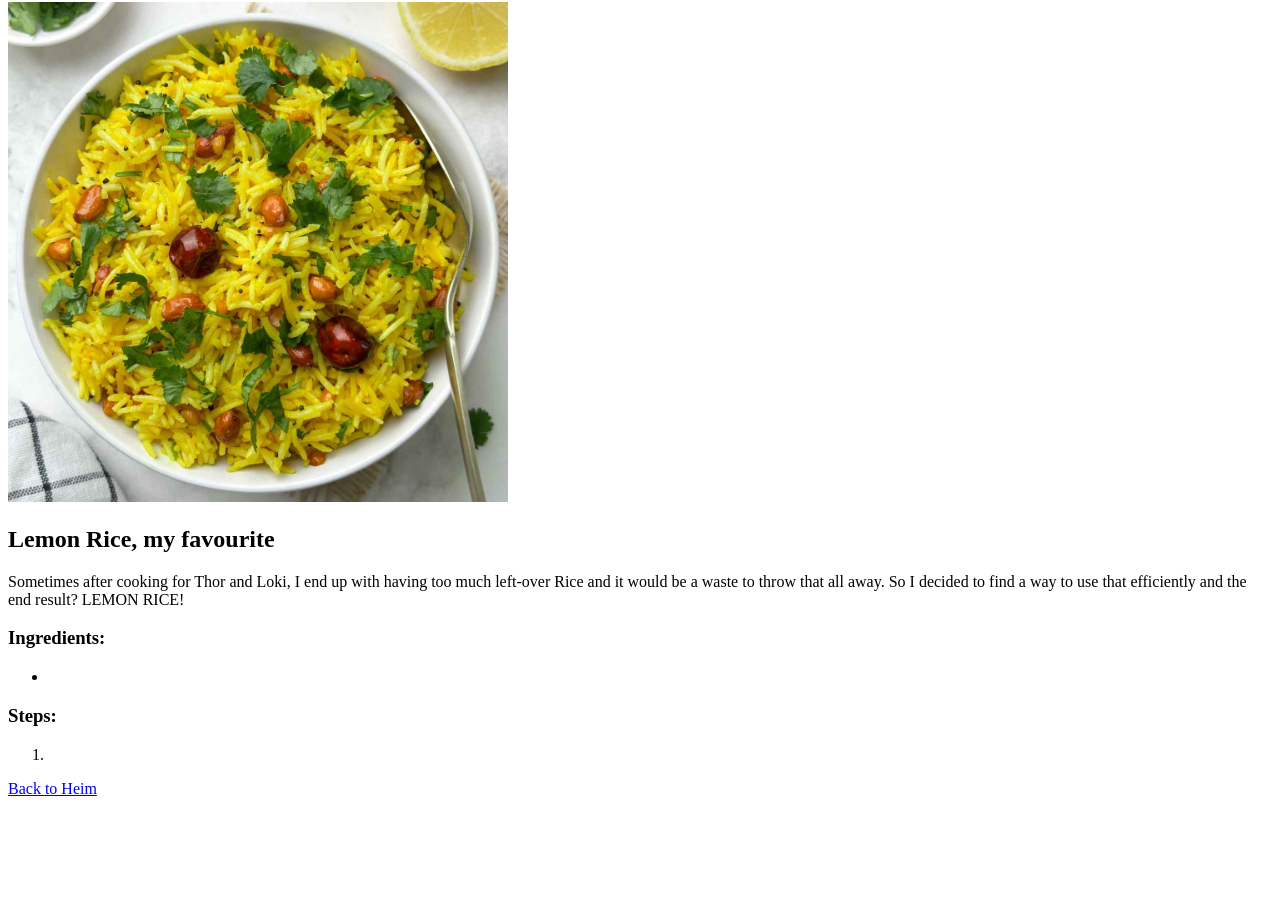
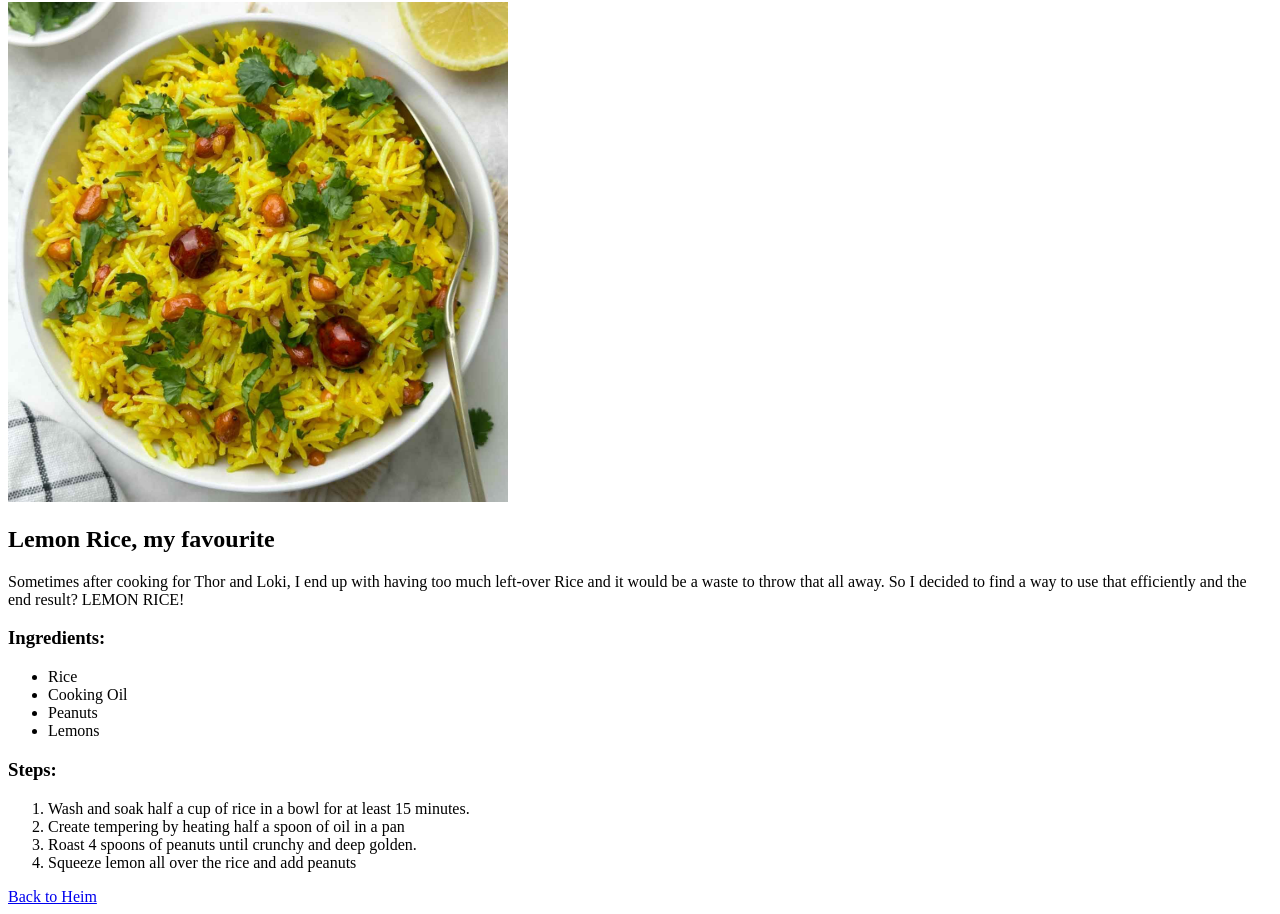
Before and after one commit to SideoNaut/odin-recipes, a plain HTML site: page recipes/lemonrice.html in a window 1280 px wide. Shown: the part 78-992 px from the top of the page. Before the commit the page ends 884 px from the top, so only its background shows below. Drawn offline with Linux system fonts and the light colour scheme.

Commit message:
Add Ingredients and Steps to Cook

```diff
--- a/recipes/lemonrice.html
+++ b/recipes/lemonrice.html
@@ -12,11 +12,17 @@
     <p>Sometimes after cooking for Thor and Loki, I end up with having too much left-over Rice and it would be a waste to throw that all away. So I decided to find a way to use that efficiently and the end result? LEMON RICE!</p>
     <h3>Ingredients:</h3>
     <ul>
-        <li></li>
+        <li>Rice</li>
+        <li>Cooking Oil</li>
+        <li>Peanuts</li>
+        <li>Lemons</li>
     </ul>
     <h3>Steps:</h3>
     <ol>
-        <li></li>
+        <li>Wash and soak half a cup of rice in a bowl for at least 15 minutes.</li>
+        <li>Create tempering by heating half a spoon of oil in a pan</li>
+        <li>Roast 4 spoons of peanuts until crunchy and deep golden.</li>
+        <li>Squeeze lemon all over the rice and add peanuts</li>
     </ol>
     <a href="../index.html" alt="Back to Homepage">Back to Heim</a>
 </body>
```
